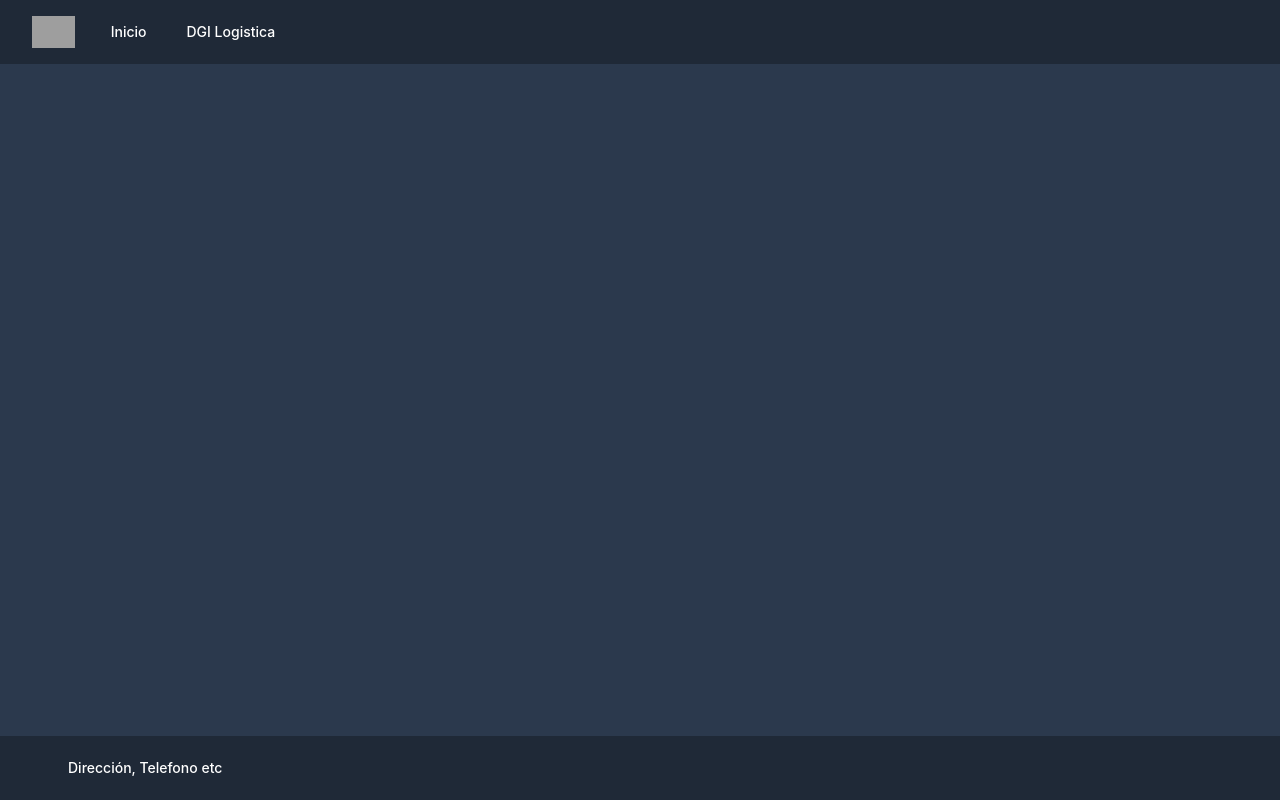
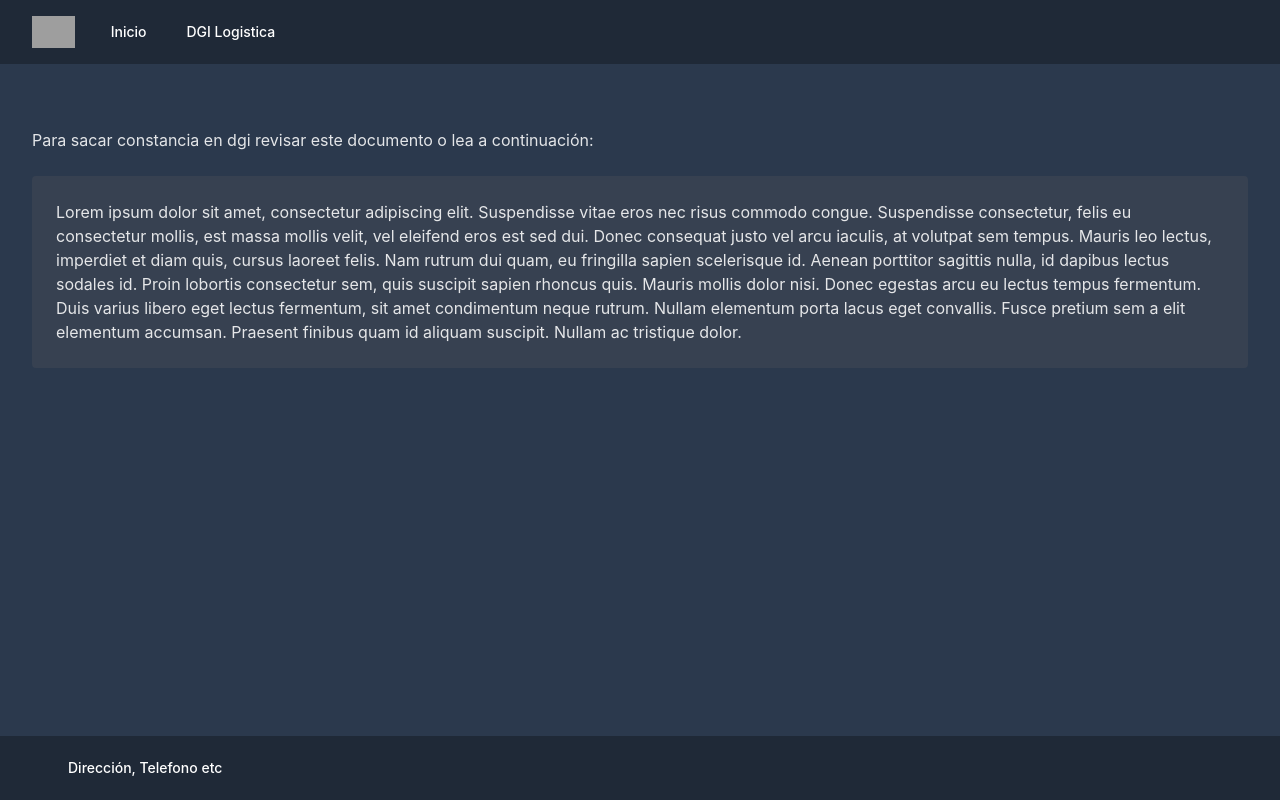
Before and after one commit to impregraf/impregraf, a Vue app: page /dgi in a window 1280 px wide. Built offline with nearby package versions, Linux system fonts and the light colour scheme; grey boxes are pictures that could not be loaded.

Commit message:
dgi maquetado

```diff
--- a/src/components/dgi/dgi.vue
+++ b/src/components/dgi/dgi.vue
@@ -10,8 +10,11 @@ defineComponent({
 </script>
 
 <template>
-<div class="w-full h-full">
-	<p>Para sacar constancia en dgi revisar este documento o lea a continuación</p>
+<div class="mx-auto grid sm:py-32 lg:max-w-7xl lg:px-8">
+	<p>Para sacar constancia en dgi revisar este documento o lea a continuación:</p>
+	<div class="bg-gray-700 p-6 my-6 rounded">
+		Lorem ipsum dolor sit amet, consectetur adipiscing elit. Suspendisse vitae eros nec risus commodo congue. Suspendisse consectetur, felis eu consectetur mollis, est massa mollis velit, vel eleifend eros est sed dui. Donec consequat justo vel arcu iaculis, at volutpat sem tempus. Mauris leo lectus, imperdiet et diam quis, cursus laoreet felis. Nam rutrum dui quam, eu fringilla sapien scelerisque id. Aenean porttitor sagittis nulla, id dapibus lectus sodales id. Proin lobortis consectetur sem, quis suscipit sapien rhoncus quis. Mauris mollis dolor nisi. Donec egestas arcu eu lectus tempus fermentum. Duis varius libero eget lectus fermentum, sit amet condimentum neque rutrum. Nullam elementum porta lacus eget convallis. Fusce pretium sem a elit elementum accumsan. Praesent finibus quam id aliquam suscipit. Nullam ac tristique dolor.
+	</div>
 </div>
 
 </template>
```
